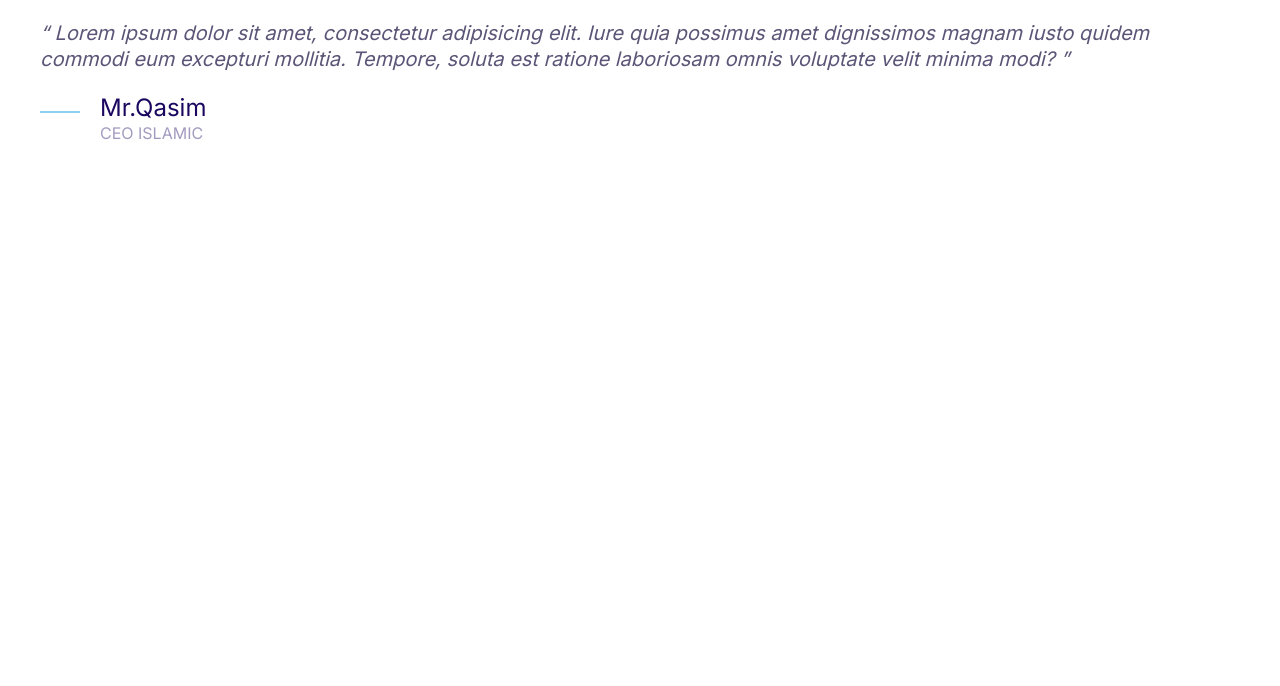
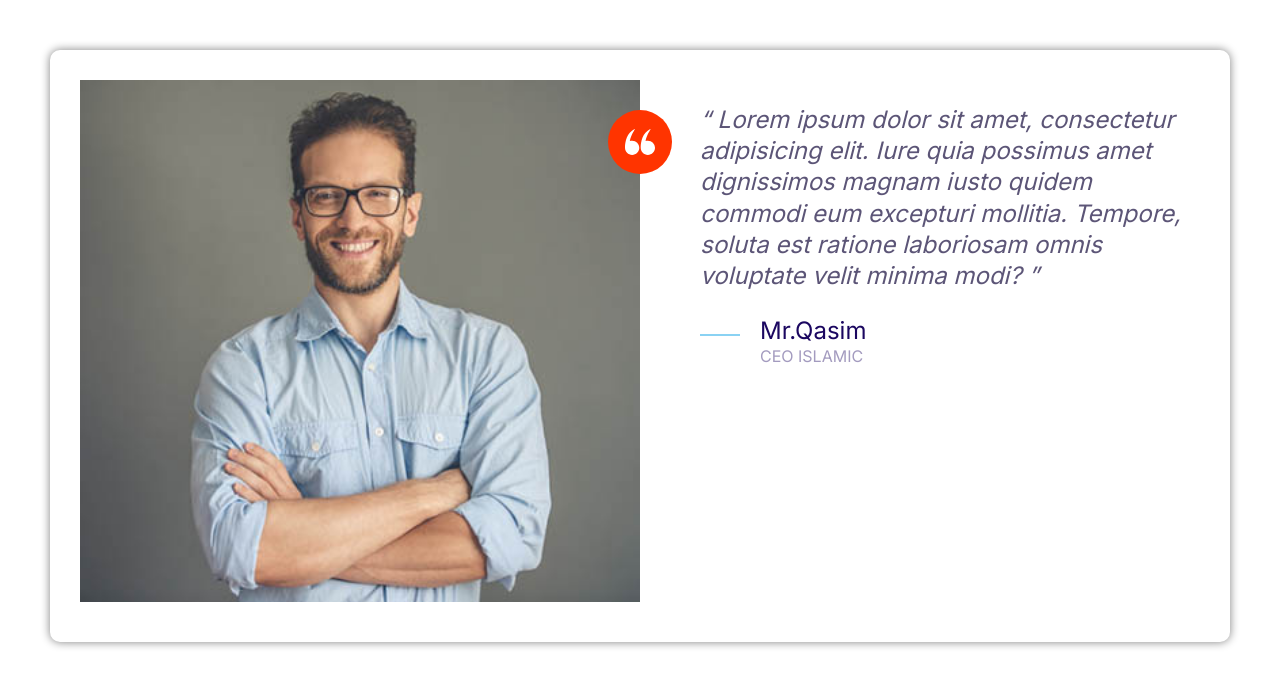
Before and after one commit to Qashu02/mywebsite, a plain HTML site: page index.html in a window 1280 px wide. Drawn offline with Linux system fonts and the light colour scheme.

Commit message:
testmonial

```diff
--- a/css/style.css
+++ b/css/style.css
@@ -142,11 +142,19 @@ a{
     height: 40px;
 
 }
+.icon--small{
+    width: 30px;
+    height: 30px;
+}
 .icon--primary{
 
     fill: var(--primary-color);
 }
-.container{
+.icon--white{
+
+fill: white;
+}
+.icon-container{
     background-color: #f3f9fa;
     width: 64px;
     height: 64px;
@@ -156,6 +164,10 @@ a{
     align-items: center;
 
 }
+.icon--accent{
+    background: var(--accent-color);
+}
+
 /* Buttons */
 .btn{
 border-radius: 40px;
@@ -339,6 +351,7 @@ overflow: hidden;
     margin-top: 1rem;
   }
 
+  /* quotes */
   .quote{
     font-size: 3rem;
     color: var(--color-body-dark);
@@ -383,3 +396,55 @@ overflow: hidden;
         font-size: 1.6rem;
     }
 }
+
+/* Grids */
+
+.grid{
+    display: grid;
+}
+
+@media screen and (min-width:768px) {
+ .grid--1x2{
+    grid-template-columns: repeat(2,1fr);
+ }
+
+}
+
+@media screen and (min-width:1024px) {
+    .grid--1x3{
+        grid-template-columns: repeat(3,1fr);
+    }
+}
+
+/* testimonial */
+.test{
+    padding: 3rem;
+    overflow: visible;
+}
+.test__image{
+    position: relative;
+    margin: 0 3rem;
+}
+.test__image > img{
+    width: 100%;
+}
+
+.test__image > .icon-container{
+position: absolute;
+top: 3rem;
+right: -32px;
+
+}
+
+@media screen and (min-width: 768px) {
+    .test__image{
+        margin: 0;
+    }
+    .test .quote,.own__name{
+        font-size: 2.4rem;
+    }
+    .test .quote{
+        margin-left: 6rem;
+        margin-right: 0;
+    }
+}
--- a/index.html
+++ b/index.html
@@ -13,13 +13,23 @@
       rel="stylesheet"
     />
   </head>
-  <body>
+  <body style="padding: 5rem">
+    <div class="card test">
+      <div class="grid grid--1x2">
+        <div class="test__image">
+          <img src="images/testimonial.jpg" alt="" />
+          <span class="icon-container icon--accent">
+            <svg class="icon icon--white icon--small">
+              <use xlink:href="images/sprite.svg#quotes"></use>
+            </svg>
+          </span>
+        </div>
         <blockquote class="quote">
           <p class="quote__body">
             Lorem ipsum dolor sit amet, consectetur adipisicing elit. Iure quia
             possimus amet dignissimos magnam iusto quidem commodi eum excepturi
-        mollitia. Tempore, soluta est ratione laboriosam omnis voluptate velit
-        minima modi?
+            mollitia. Tempore, soluta est ratione laboriosam omnis voluptate
+            velit minima modi?
           </p>
           <footer>
             <div class="media">
@@ -35,5 +45,7 @@
             </div>
           </footer>
         </blockquote>
+      </div>
+    </div>
   </body>
 </html>
```
Also changed, not shown: css/components/testmonial.html (added, +33 -0 lines), images/testimonial.jpg (added). Lines whose indentation alone changed are shown as unchanged.
